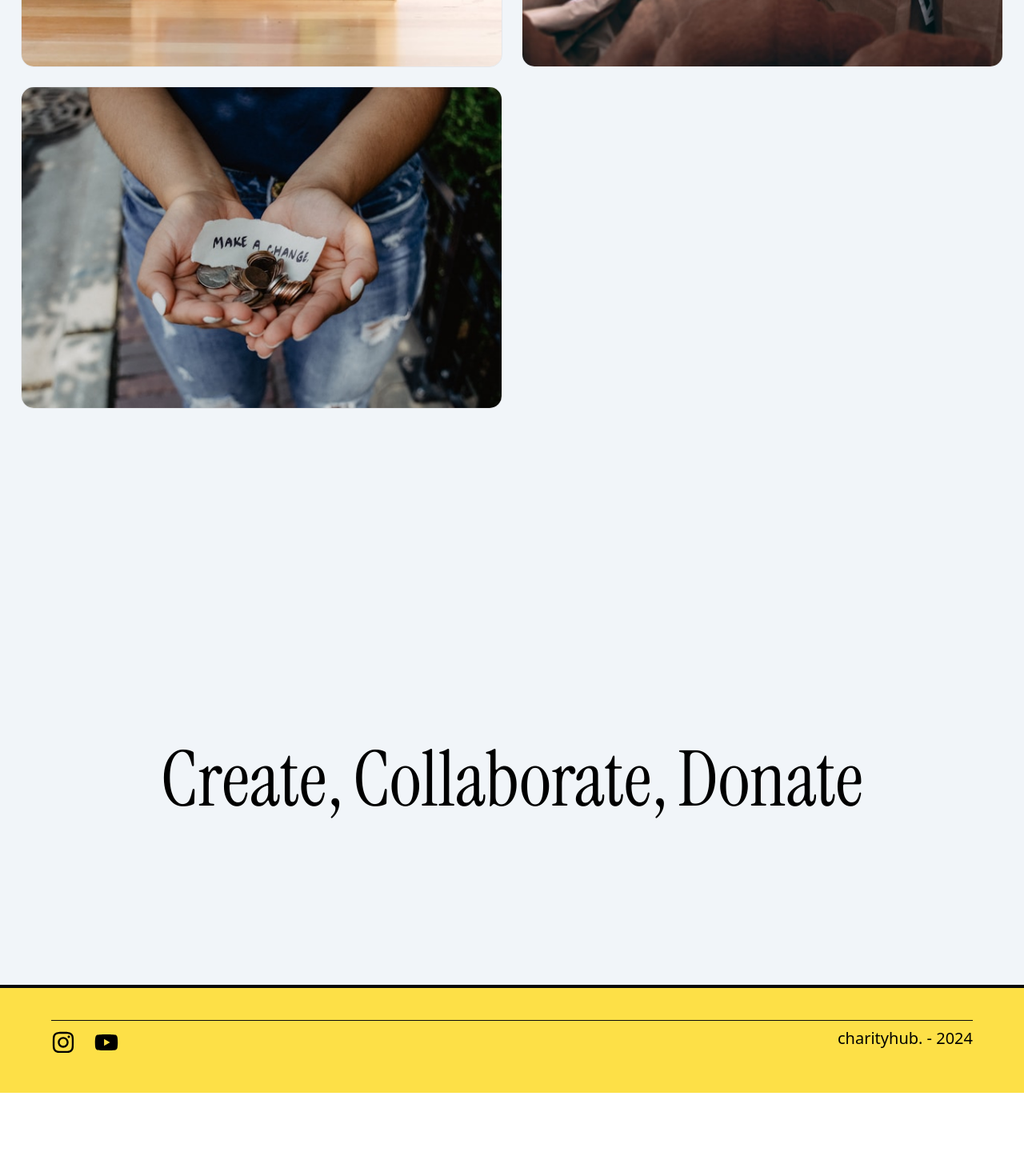
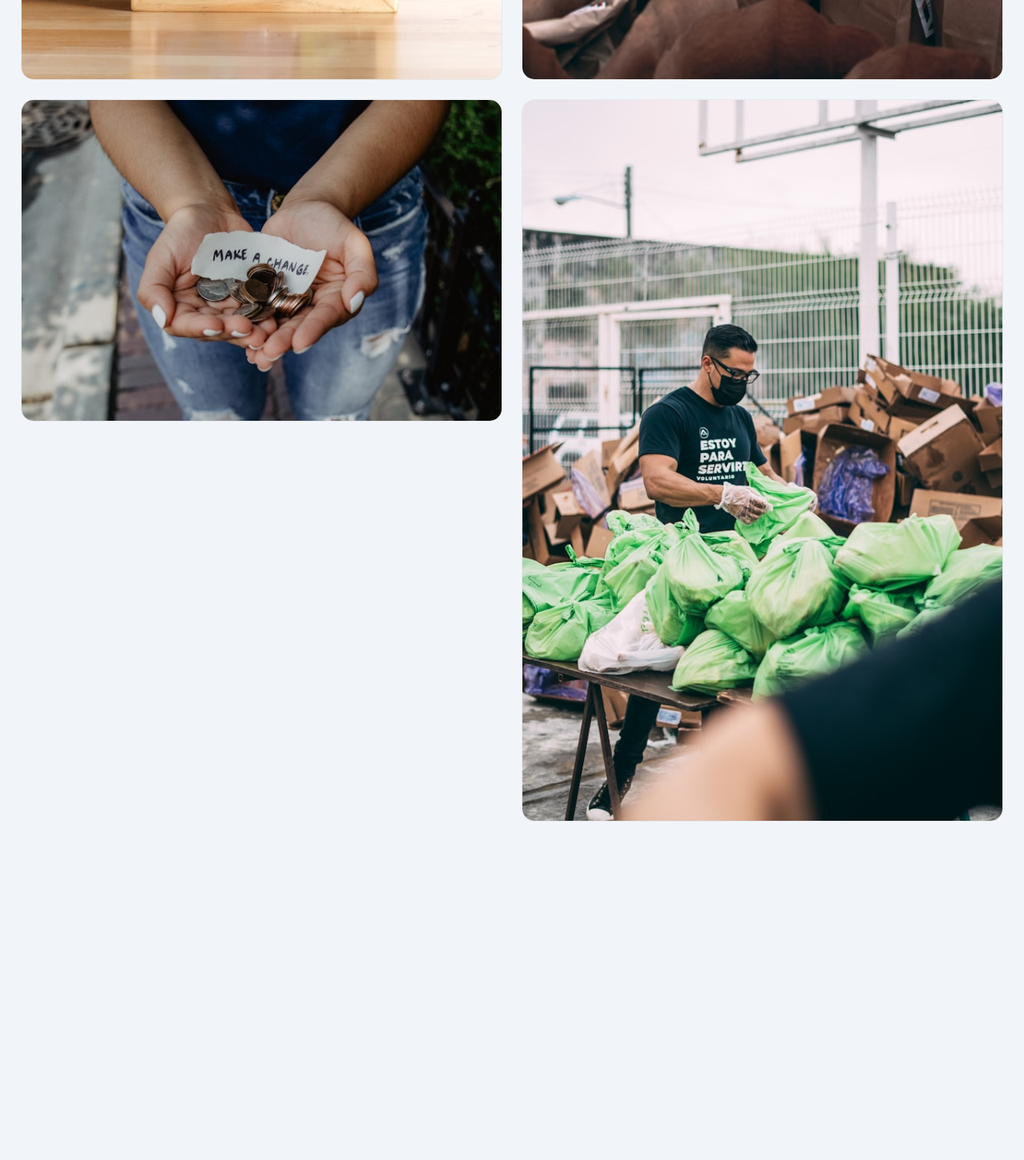
Before and after one commit to fcram7/charityhub, a React (Vite) app: page /about in a window 1280 px wide. Shown: the part 2800-4250 px from the top of the page at 80% size. Before the commit the page ends 4166 px from the top, so only its background shows below. Built offline with nearby package versions, Linux system fonts and the light colour scheme; a web font is replaced by a local one.

Commit message:
modified about page

```diff
--- a/src/pages/about/CreateCollaborateDonate.tsx
+++ b/src/pages/about/CreateCollaborateDonate.tsx
@@ -6,8 +6,8 @@ const CreateCollaborateDonate = () => {
       <div className="section-content">
         <div className="texts font-instrument flex justify-center gap-3 text-3xl md:text-6xl lg:text-8xl">
           <h1>Create,</h1>
-          <h1>Collaborate,</h1>
-          <h1>Donate</h1>
+          <h1>Donate,</h1>
+          <h1>Collaborate</h1>
         </div>
       </div>
     </PageSection>
--- a/src/pages/about/Documentations.tsx
+++ b/src/pages/about/Documentations.tsx
@@ -2,15 +2,17 @@ import PageSection from '../../components/PageSection';
 import Charity1 from "/charity-1.jpg";
 import Charity2 from "/charity-2.jpg";
 import Charity3 from "/charity-3.jpg";
+import Charity4 from "/charity-4.jpg";
 
 const Documentations = () => {
   return (
     <PageSection paddingY="py-52" bgColor="bg-slate-100">
-      <h1 className="section-title text-center font-instrument text-4xl md:text-6xl lg:text-7xl mb-8">Nothing goes to waste</h1>
-      <div className="documentations-content grid items-center grid-cols-1 md:grid-cols-2 gap-6">
+      <h1 className="section-title text-center font-instrument text-4xl md:text-6xl lg:text-7xl mb-12">Nothing goes to waste</h1>
+      <div className="documentations-content grid grid-cols-1 md:grid-cols-2 gap-6">
         <img src={Charity1} alt="Charity Documentation" className="border rounded-2xl"/>
         <img src={Charity2} alt="Charity Documentation" className="border rounded-2xl"/>
         <img src={Charity3} alt="Charity Documentation" className="border rounded-2xl"/>
+        <img src={Charity4} alt="Charity Documentation" className="border rounded-2xl"/>
       </div>
     </PageSection>
    );
```
Also changed, not shown: public/charity-4.jpg (added).
